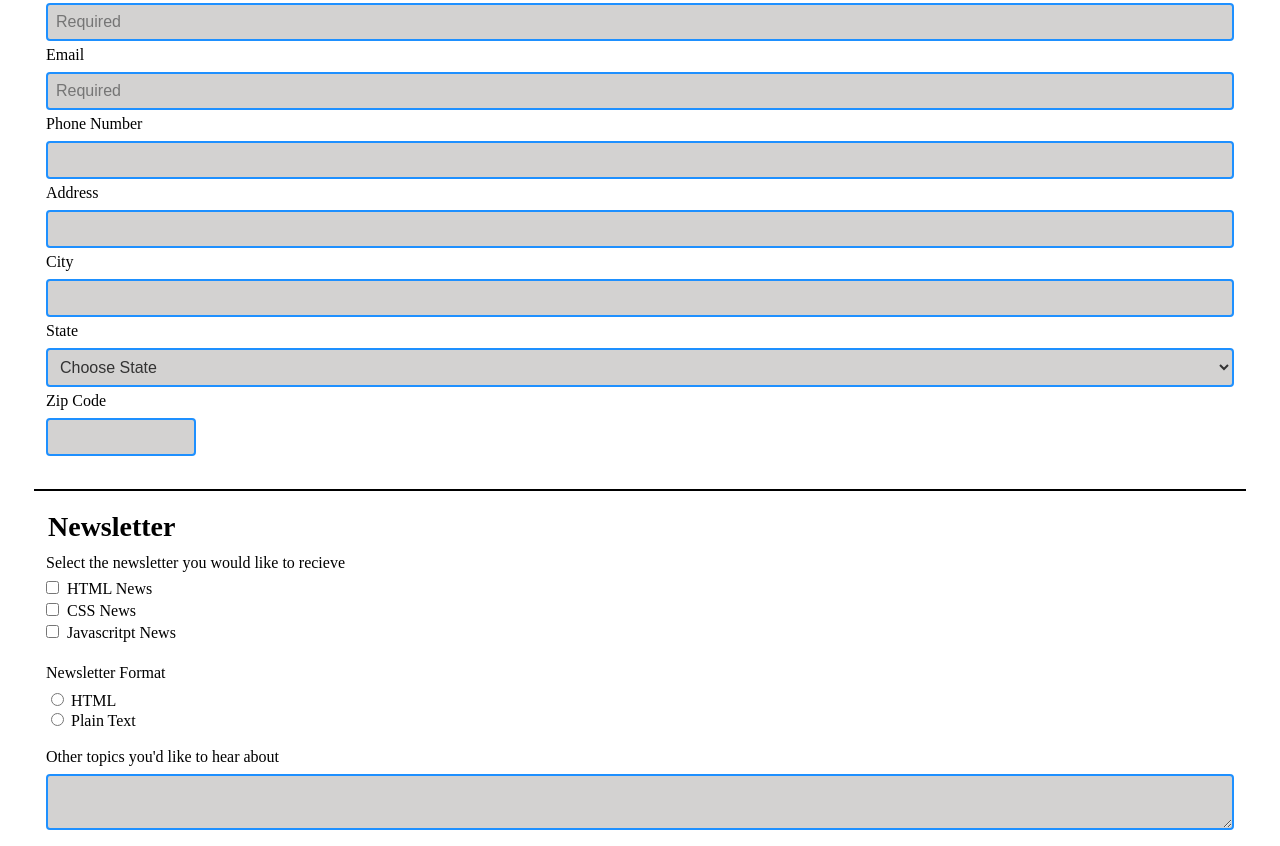
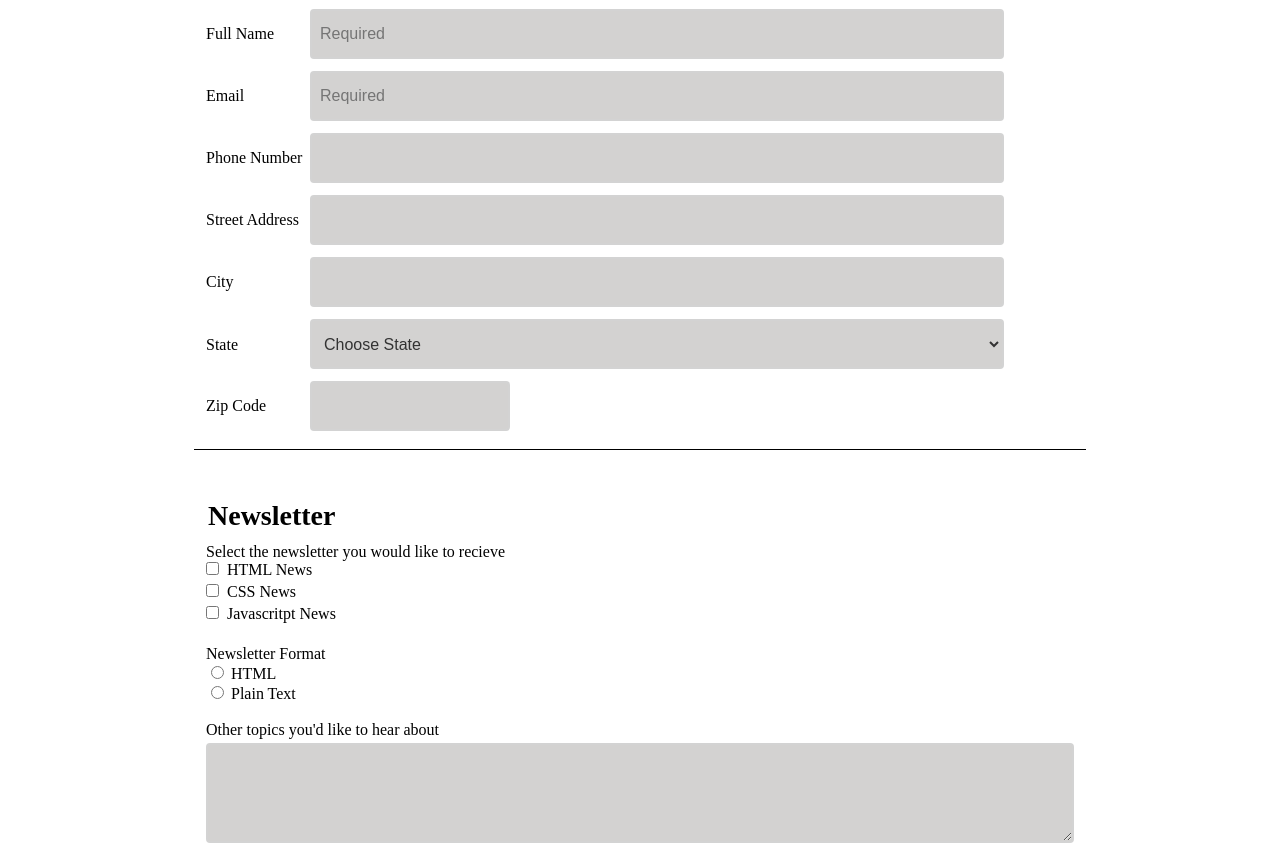
Before and after one commit to DavidKhuupro/techdegree-project-3, a plain HTML site: page index.html in a window 1280 px wide. Shown: the part 283-1129 px from the top of the page. Drawn offline with Linux system fonts and the light colour scheme.

Commit message:
Final changes

```diff
--- a/css/styles.css
+++ b/css/styles.css
@@ -1,9 +1,10 @@
 * {
     box-sizing: border-box;
 }
- body {
+
+body {
      margin: 0;
- }
+}
 
 .intro,
 footer {
@@ -11,10 +12,6 @@ footer {
     margin: 0 auto;
 }
 
-.intro {
-    border-bottom: 2px double black;
-    width: 90%;
-}
 
 h3, p {
     margin: 2px;
@@ -42,30 +39,34 @@ p, footer {
     margin: 0 auto;
 }
 
+/* set border to none to remove all borders */
 fieldset {
     display: block;
     border: none;
 }
 
+/* set up top and bottom according to layout of example pictures */
 fieldset.contact {
-    border-bottom: 2px solid black;
+    border-top: double;
+    border-bottom: 1px solid;
 }
 
 legend {
     font-weight: 700;
     font-size: 1.75rem;
-    padding-top: 20px;
+    padding-top: 50px;
     margin-bottom: 5px;
 }
 
-label {
+.inln {
     display: block;
-    margin-bottom: 8px;
+    width: 90%;
+    margin-bottom: 4px;
 }
 
-label.inlabel {
+.btmlabel {
     font-weight: 300;
-    display: inline;
+    display: inline-block;
 }
 
 input[type="text"],
@@ -73,19 +74,20 @@ input[type="email"],
 input[type="tel"],
 textarea,
 select {
-    display: block;
-    width: 100%;
-    margin: 5px 0;
+    display: inline-block;
+    margin: 4px 0 8px 0;
     padding: 8px;
     font-size: 1rem;
+    width: 100%;
+    height: 50px;
     color: #333;
     background-color:rgb(211, 210, 209);
-    border: 2px solid dodgerblue;
+    border: 2px solid lightgray;
     border-radius: 4px;
 }
 
 #zip {
-    max-width: 150px;
+    max-width: 200px;
 }
 
 input[type="checkbox"],
@@ -101,14 +103,36 @@ input[type="button"] {
     font-size: 18px;
     border: none;
     border-radius: 8px;
-    margin: 1.5rem auto 2.5rem;
+    margin: 1.2rem auto 2.5rem;
     display: block;
     cursor: pointer;
 }
 
+textarea {
+    width: 100%;
+    height: 100px;
+}
 
-/*@media screen and (min-width: 768px) {
+/* include focus for when user tabs or clicks on text feild */
+input:focus, textarea:focus, select:focus {
+    outline: 3px solid darkblue;
+}
 
+/* change the layout of form for tablet and desktop screens  */
+@media screen and (min-width: 768px) {
+    .inln {
+        display: inline-block;
+        width: 100px;
+    }
 
+    .container {
+        width: 70%;
+    }
 
-  }*/
+    input[type="text"],
+    input[type="email"],
+    input[type="tel"],
+    select {
+        width: 80%;
+    }
+}
--- a/index.html
+++ b/index.html
@@ -3,8 +3,10 @@
 <head>
     <meta charset="UTF-8">
     <meta http-equiv="X-UA-Compatible" content="IE=edge">
+    <!-- set viewport -->
     <meta name="viewport" content="width=device-width, initial-scale=1.0">
     <link rel="stylesheet" href="css/styles.css">
+    <!-- include use of Google Font -->
     <link rel="preconnect" href="https://fonts.googleapis.com">
     <link rel="preconnect" href="https://fonts.gstatic.com" crossorigin>
     <link href="https://fonts.googleapis.com/css2?family=Merriweather&display=swap" rel="stylesheet">
@@ -20,48 +22,64 @@
     </header>
         <main>
             <div class="container">
+                <!-- use a single form tag with seperate sections that include fieldsets and legends -->
                 <form>
                     <fieldset class="contact">
                         <legend>Contact Information</legend>
-                        <label for="name">Full Name</label>
+                        <!-- add input, select, textarea with correct attributes -->
+                        <label class="inln" for="name">Full Name</label>
                         <input type="text" id="name" name="user-name" placeholder="Required">
-                        <label for="email">Email</label>
+
+                        <!-- include placeholder text in name and email field -->
+                        <label class="inln" for="email">Email</label>
                         <input type="email" id="email" name="user-email" placeholder="Required">
-                        <label for="phone">Phone Number</label>
+
+                        <label class="inln" for="phone">Phone Number</label>
                         <input type="tel" id="phone" name="user-phone">
-                        <label for="address">Address</label>
+
+                        <label class="inln" for="address">Street Address</label>
                         <input type="text" id="address" name="user-address">
-                        <label for="city">City</label>
+
+                        <label class="inln" for="city">City</label>
                         <input type="text" id="city" name="user-city">
-                        <label for="state">State</label>
+
+                        <label class="inln" for="state">State</label>
                         <select id="state" name="user-state">
                             <option value="" disabled selected hidden>Choose State</option>
                             <option value="NY">New York</option>
                             <option value="CA">California</option>
                             <option value="FL">Florida</option>
                         </select>
-                        <label for="zip">Zip Code</label>
+
+                        <label class="inln" for="zip">Zip Code</label>
                         <input type="text" id="zip" name="user-zipcode">
-                        <br>
+
                     </fieldset>
 
                     <fieldset class="newsletter">
                         <legend><b>Newsletter</b></legend>
                         <label>Select the newsletter you would like to recieve</label>
+                        <br>
                         <input type="checkbox" id="html_news" value="html_news" name="user-news">
-                        <label for="html_news" class="inlabel">HTML News</label><br>
+                        <label class="btmlabel" for="html_news">HTML News</label>
+                        <br>
                         <input type="checkbox" id="css_news" value="css_news" name="user-news">
-                        <label for="css_news" class="inlabel">CSS News</label><br>
+                        <label class="btmlabel" for="css_news">CSS News</label>
+                        <br>
                         <input type="checkbox" id="javascript_news" value="javascript_news" name="user-news">
-                        <label for="javascript_news" class="inlabel">Javascritpt News</label><br>
+                        <label class="btmlabel" for="javascript_news">Javascritpt News</label>
+                        <br>
                         <br>
                         <label>Newsletter Format</label>
+                        <br>
                         <input type="radio" id="html" value="html" name="user-choice">
-                        <label for="html" class="inlabel">HTML</label><br>
+                        <label class="btmlabel" for="html">HTML</label>
+                        <br>
                         <input type="radio" id="plain_text" value="plain_text" name="user-choice">
-                        <label for="plain_text" class="inlabel">Plain Text</label><br>
+                        <label class="btmlabel" for="plain_text">Plain Text</label>
                         <br>
-                        <label for="suggestion">Other topics you'd like to hear about</label>
+                        <br>
+                        <label class="btmlabel" for="suggestion">Other topics you'd like to hear about</label>
                         <textarea id="suggestion" name="user_suggestion"></textarea>
                         <button class="btn" type="submit">Sign Up</button>
                     </fieldset>
```
